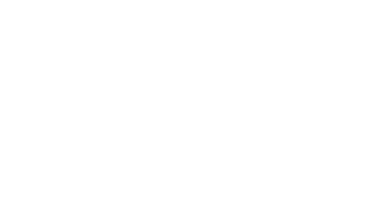
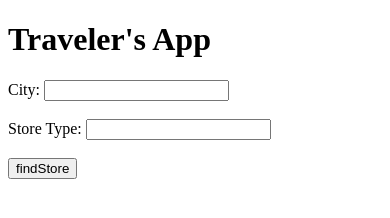
Before and after one commit to aryan00011/Connected-Merchant, a plain HTML site: page TravelersApp/index.html in a window 390 px wide. Drawn offline with Linux system fonts and the light colour scheme; some packages are replaced by stand-ins of ours.

Commit message:
Created input text areas and submit button for index.html. - Changes made by Will McCabe (wmccabe@csumb.edu).

```diff
--- a/TravelersApp/index.html
+++ b/TravelersApp/index.html
@@ -1,16 +1,27 @@
 <!DOCTYPE html>
 <html>
+
 <head>
     <title></title>
-    <meta charset="utf-8" />
-    <link href="kendo/styles/kendo.mobile.all.min.css" rel="stylesheet" />
-
+    <meta charset="utf-8">
+    <link href="kendo/styles/kendo.mobile.all.min.css" rel="stylesheet">
+    <link href="styles/main.css" rel="stylesheet">
     <script src="cordova.js"></script>
     <script src="kendo/js/jquery.min.js"></script>
+    <script src="https://bs-static.cdn.telerik.com/1.2.5/everlive.all.min.js"></script>
     <script src="kendo/js/kendo.mobile.min.js"></script>
+    <script src="scripts/app.js"></script>
+</head>
 
-</head>
 <body>
+    <h1>Traveler's App</h1>
+    <form>
+        City: <input type="text" name="city"> <br /> <br />
 
+ 	    Store Type: <input type="text" name="storeType"> <br /> <br />
+
+        <input type="submit" value="findStore">
+    </form>
 </body>
+
 </html>
```
Also changed, not shown: TravelersApp/scripts/app.js (added).
